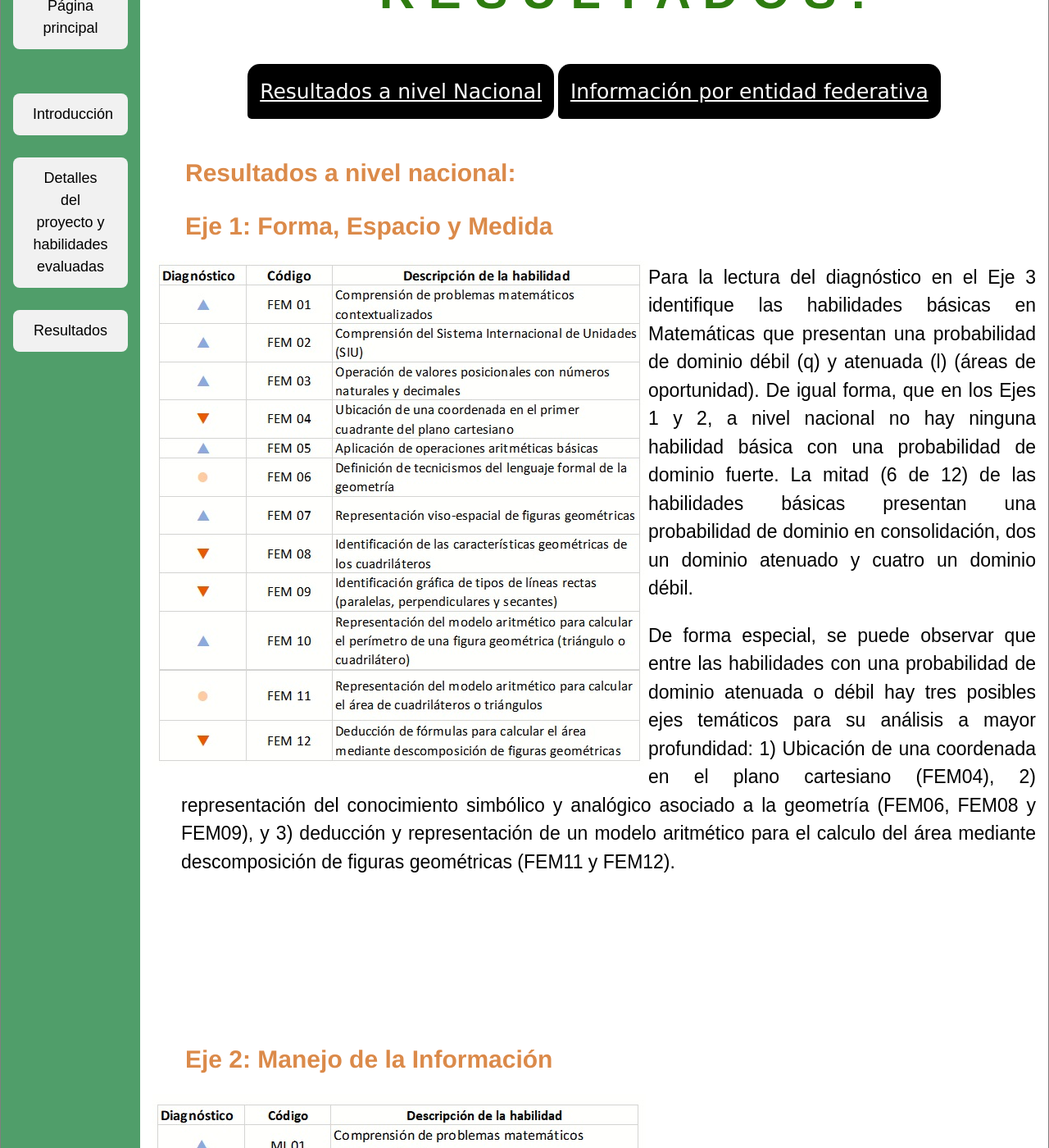
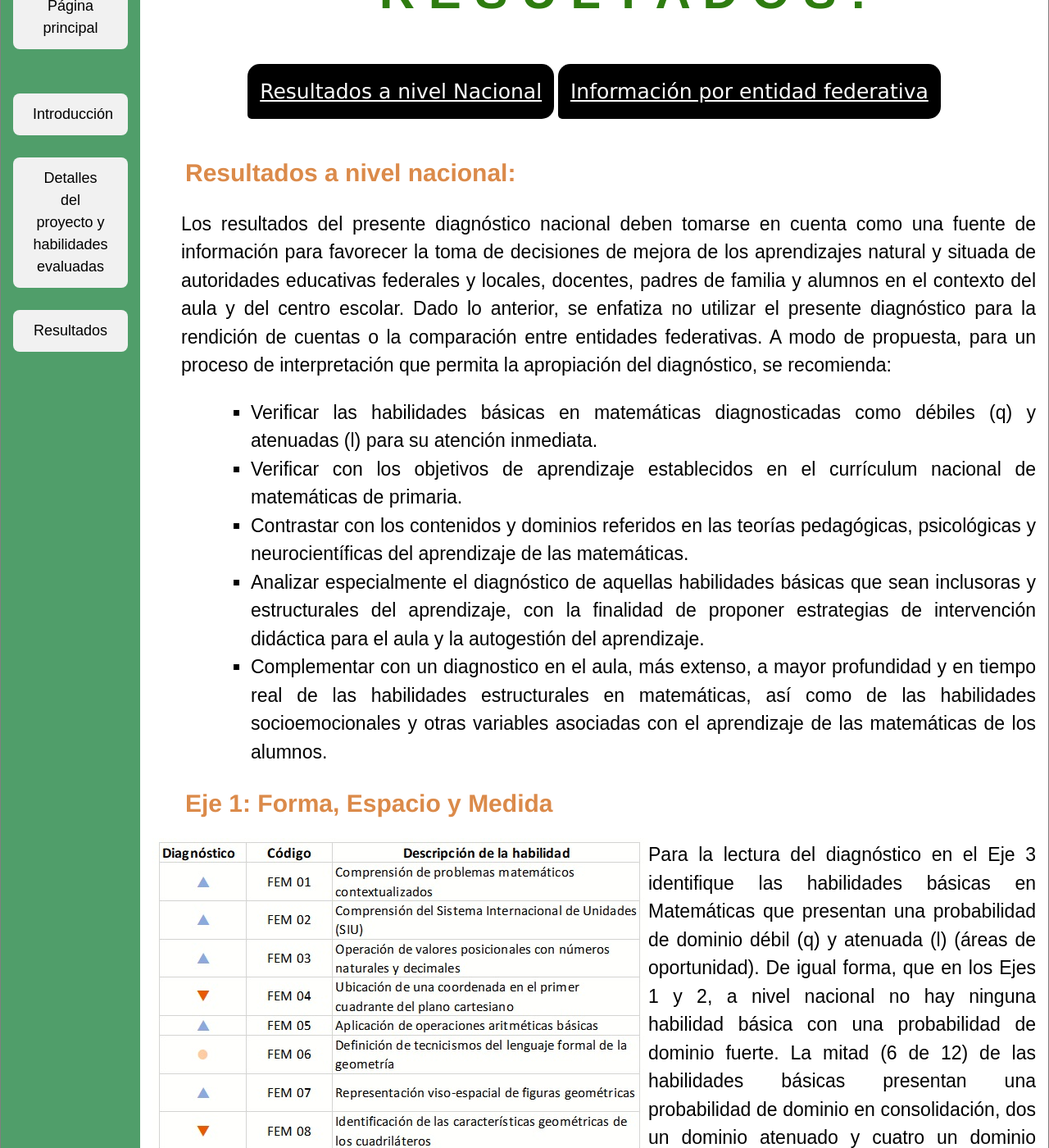
Before and after one commit to rimedie/rimedie.github.io, a Jekyll site: the page built from PLANEA-ELSEN_2015/Resultados_Nacionales.html, in a window 1280 px wide and 1400 px high, scrolled down 541 px. Shown: the whole window at 82% size. Built offline with Jekyll 4.4.1, drawn with Linux system fonts in a browser that asks for light colours.

Commit message:
Update Resultados_Nacionales.html

```diff
--- a/PLANEA-ELSEN_2015/Resultados_Nacionales.html
+++ b/PLANEA-ELSEN_2015/Resultados_Nacionales.html
@@ -6,6 +6,17 @@
 
 	<a id="FEM"></a>
     <h2 class="interact">Resultados a nivel nacional:</h2>
+
+<p>Los resultados del presente diagnóstico nacional deben tomarse en cuenta como una fuente de información para favorecer la toma de decisiones de mejora de los aprendizajes natural y situada de autoridades educativas federales y locales, docentes, padres de familia y alumnos en el contexto del aula y del centro escolar. Dado lo anterior, se enfatiza no utilizar el presente diagnóstico para la rendición de cuentas o la comparación entre entidades federativas. A modo de propuesta, para un proceso de interpretación que permita la apropiación del diagnóstico, se recomienda:</p>
+
+	<ul style="  font-size: 23px; font-family: sans-serif; margin-left: 80px; text-align: justify">
+<li> Verificar las habilidades básicas en matemáticas diagnosticadas como débiles (q) y atenuadas (l) para su atención inmediata.</li>
+<li> Verificar con los objetivos de aprendizaje establecidos en el currículum nacional de matemáticas de primaria.</li>
+<li> Contrastar con los contenidos y dominios referidos en las teorías pedagógicas, psicológicas y neurocientíficas del aprendizaje de las matemáticas.</li>
+<li> Analizar especialmente el diagnóstico de aquellas habilidades básicas que sean inclusoras y estructurales del aprendizaje, con la finalidad de proponer estrategias de intervención didáctica para el aula y la autogestión del aprendizaje.</li>
+<li> Complementar con un diagnostico en el aula, más extenso, a mayor profundidad y en tiempo real de las habilidades estructurales en matemáticas, así como de las habilidades socioemocionales y otras variables asociadas con el aprendizaje de las matemáticas de los alumnos.</li>
+	</ul>
+
     <h2 class="interact">Eje 1: Forma, Espacio y Medida</h2>
     <img class="displayed" style="float:left;" src="/images_gral/Nac_FEM.jpg" />
 	<p>Para la lectura del diagnóstico en el Eje 3 identifique las habilidades básicas en Matemáticas que presentan una probabilidad de dominio débil (q) y atenuada (l) (áreas de oportunidad). De igual forma, que en los Ejes 1 y 2, a nivel nacional no hay ninguna habilidad básica con una probabilidad de dominio fuerte. La mitad (6 de 12) de las habilidades básicas presentan una probabilidad de dominio en consolidación, dos un dominio atenuado y cuatro un dominio débil.</p>
```
